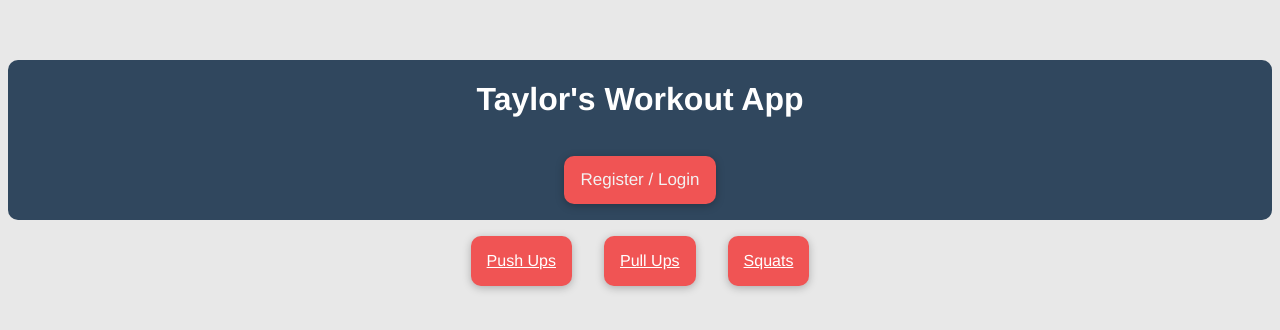
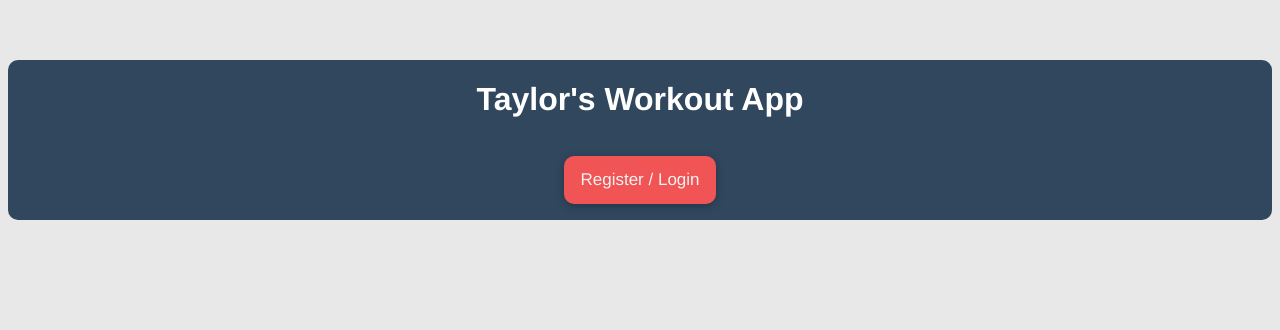
Before and after one commit to taylorsweetman/workout-tracker, a Vue app: page /#/ in a window 1280 px wide. Shown: the top 330 px of the page. Built offline with nearby package versions, Linux system fonts and the light colour scheme.

Commit message:
made SessionName class

```diff
--- a/src/router/index.ts
+++ b/src/router/index.ts
@@ -20,7 +20,7 @@ const routes = [
 		component: History
 	},
 	{
-		path: '/exercise/:localName',
+		path: '/exercise/:appName',
 		name: 'ExerciseSession',
 		component: ExerciseSession,
 		props: true
--- a/src/views/ExerciseSession.vue
+++ b/src/views/ExerciseSession.vue
@@ -4,7 +4,7 @@
 		<Set
 			v-for="(set, idx) in todayData.sets"
 			:key="idx"
-			:exercise-name="beautifyStr(todayData.exercise)"
+			:exercise-name="sessionName.displayName"
 			:set-num="idx + 1"
 			:prompt-reps="set"
 			@set-done="setDone"
@@ -26,13 +26,22 @@ import firebase from 'firebase/app';
 import 'firebase/firestore';
 import { defineComponent } from 'vue';
 
+export class SessionName {
+	displayName: string;
+	appName: string;
+	constructor(appName: string) {
+		this.appName = appName;
+		this.displayName = beautifyStr(appName);
+	}
+}
+
 export default defineComponent({
 	name: 'ExerciseSession',
 	components: {
 		Set
 	},
 	props: {
-		localName: {
+		appName: {
 			type: String,
 			required: true
 		}
@@ -44,7 +53,7 @@ export default defineComponent({
 		return {
 			repsTuple: [0, 0, 0],
 			todayData: new Day(),
-			beautifyStr: beautifyStr
+			sessionName: new SessionName(this.appName)
 		};
 	},
 	beforeMount() {
@@ -77,7 +86,7 @@ export default defineComponent({
 				const nextDayData = data.days[i];
 				const exercise = nextDayData.exercise;
 
-				if (exercise === this.localName) {
+				if (exercise === this.sessionName.appName) {
 					return nextDayData;
 				}
 			}
@@ -109,7 +118,11 @@ export default defineComponent({
 		},
 		prepData(newRepsTuple: Array<number>): void {
 			const today = new Date().toJSON().slice(0, 10);
-			this.todayData = new Day(today, this.localName, newRepsTuple);
+			this.todayData = new Day(
+				today,
+				this.sessionName.appName,
+				newRepsTuple
+			);
 		},
 		setDone(completedReps: number, setNum: number): void {
 			this.repsTuple[setNum - 1] = completedReps;
--- a/src/views/Home.vue
+++ b/src/views/Home.vue
@@ -4,30 +4,29 @@
 			<router-link
 				:to="{
 					name: 'ExerciseSession',
-					// TODO - remove this god awful tuple pattern -> new class perhaps?
-					params: { localName: exerciseTuple[0][0] }
+					params: { appName: exerciseTuple[0].appName }
 				}"
 				class="box"
 			>
-				{{ exerciseTuple[0][1] }}
+				{{ exerciseTuple[0].displayName }}
 			</router-link>
 			<router-link
 				:to="{
 					name: 'ExerciseSession',
-					params: { localName: exerciseTuple[1][0] }
+					params: { appName: exerciseTuple[1].appName }
 				}"
 				class="box"
 			>
-				{{ exerciseTuple[1][1] }}
+				{{ exerciseTuple[1].displayName }}
 			</router-link>
 			<router-link
 				:to="{
 					name: 'ExerciseSession',
-					params: { localName: exerciseTuple[2][0] }
+					params: { appName: exerciseTuple[2].appName }
 				}"
 				class="box"
 			>
-				{{ exerciseTuple[2][1] }}
+				{{ exerciseTuple[2].displayName }}
 			</router-link>
 		</div>
 		<router-view />
@@ -37,7 +36,7 @@
 <script lang="ts">
 import { useStore, UserData } from '../store';
 import { defineComponent } from 'vue';
-import { beautifyStr } from '../utils/StringUtils';
+import { SessionName } from '../views/ExerciseSession.vue';
 
 export default defineComponent({
 	name: 'Home',
@@ -47,13 +46,13 @@ export default defineComponent({
 	data() {
 		return {
 			exerciseTuple: [
-				['push_ups', beautifyStr('push_ups')],
-				['pull_ups', beautifyStr('pull_ups')],
-				['squats', beautifyStr('squats')]
+				new SessionName('push_ups'),
+				new SessionName('pull_ups'),
+				new SessionName('squats')
 			]
 		};
 	},
-	methods: {
+	computed: {
 		showExercises(): boolean {
 			let userData = new UserData(this.store.getState().userData.days);
 			return userData.days.length !== 0;
```
